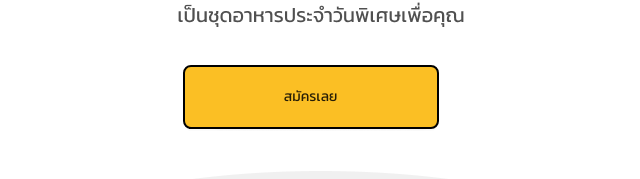
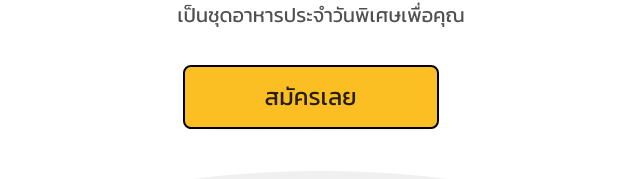
Before and after one commit to WebmasterCamp/ywc18-workshop-f, a React (Create React App) app: page /home in a window 1280 px wide. Shown: the part 315-494 px from the top of the page, without its empty margins (320-960 px from the left). Built offline with nearby package versions, Linux system fonts and the light colour scheme; the HTML template or start-up script is replaced by a standard one.

Commit message:
fix postition

```diff
--- a/src/App.js
+++ b/src/App.js
@@ -57,9 +57,12 @@ const App = () => {
               onClick={() => {
                 history.push("/login");
               }}
-              className="absolute w-64 h-16 bg-yellow-400 border-2 border-black rounded-lg hover:bg-yellow-600 hover:border-none"
+              className="absolute text-2xl w-64 h-16 bg-yellow-400 border-2 border-black rounded-lg hover:bg-yellow-600 hover:border-none"
               css={css`
                 top: 380px;
+                @media only screen and (max-width: 375px) {
+                  left: 70px;
+                }
                 left: 100px;
               `}
             >
@@ -96,9 +99,12 @@ const App = () => {
                 onClick={() => {
                   history.push("/");
                 }}
-                className="absolute w-64 h-16 bg-yellow-400 border-2 text-black border-black rounded-lg hover:bg-yellow-600 hover:border-none hover:text-black"
+                className="absolute text-2xl w-64 h-16 bg-yellow-400 border-2 text-black border-black rounded-lg hover:bg-yellow-600 hover:border-none hover:text-black"
                 css={css`
                   top: 380px;
+                  @media only screen and (max-width: 375px) {
+                    left: 70px;
+                  }
                   left: 100px;
                 `}
               >
```
